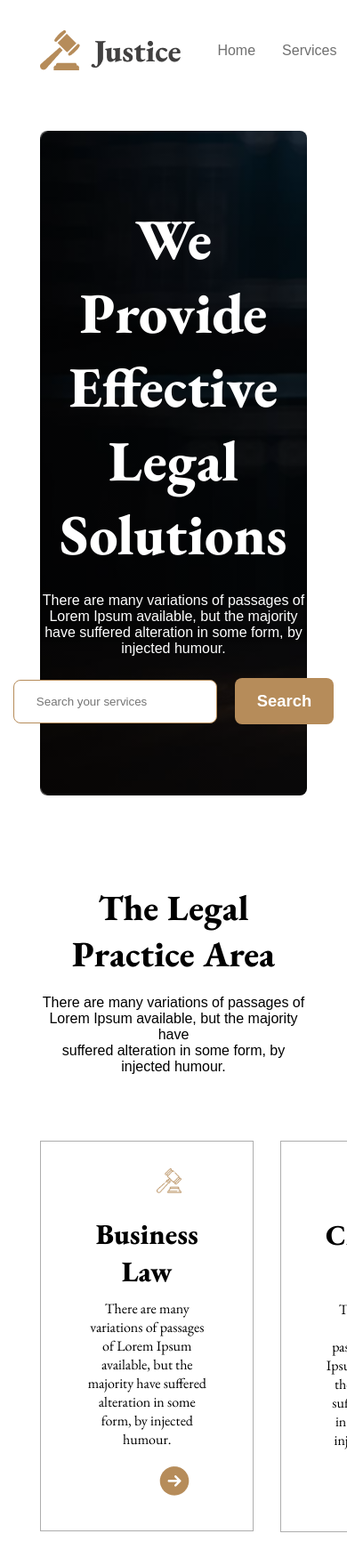
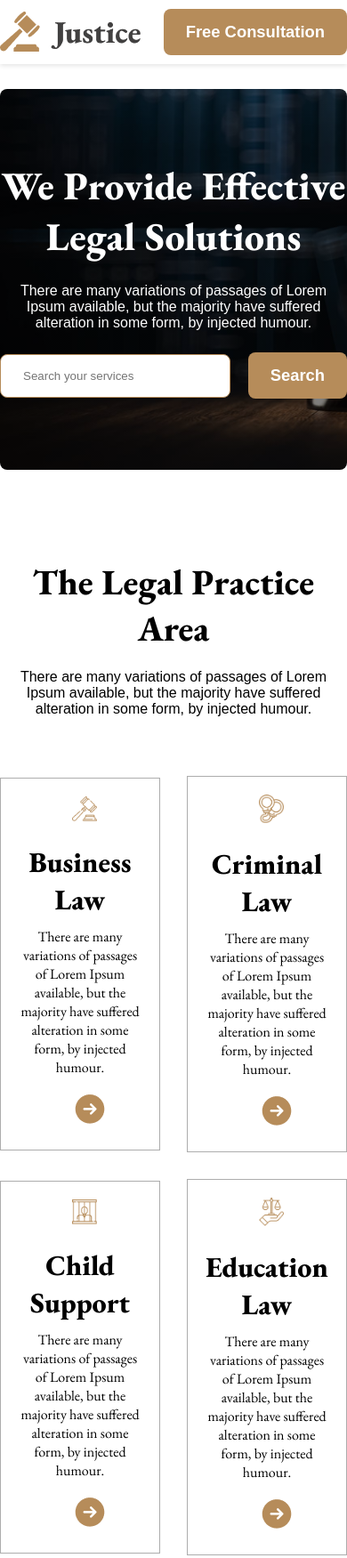
Before and after one commit to Mohammadsyedmostafa/legal-solution, a plain HTML site: page index.html in a window 390 px wide. Shown: the top 1751 px of the page at 89% size. Drawn offline with nearby package versions, Linux system fonts and the light colour scheme.

Commit message:
added some responcive

```diff
--- a/index.html
+++ b/index.html
@@ -10,8 +10,8 @@
     <header>
         <div class="logo display-flex">
             <img src="images/logo2.png" alt="">
-            <nav>
-                <ul class="nav-item display-flex poppins-regular">
+            <nav class="nav-item">
+                <ul class="display-flex poppins-regular">
                     <li><a href="#">Home</a></li>
                     <li><a href="#">Services</a></li>
                     <li><a href="#">Cases</a></li>
@@ -23,8 +23,8 @@
         </div>
         <!-- Hero section -->
          <div class="hero-section bg-image">
-            <h2 class="hero-title">We Provide Effective <br> Legal Solutions</h2>
-            <p class="hero-description poppins-regular">There are many variations of passages of Lorem Ipsum available, but the majority <br> have suffered alteration in some form, by injected humour.</p>
+            <h2 class="hero-title">We Provide Effective <br class="hide-for-mobile"> Legal Solutions</h2>
+            <p class="hero-description poppins-regular">There are many variations of passages of Lorem Ipsum available, but the majority <br class="hide-for-mobile"> have suffered alteration in some form, by injected humour.</p>
             <div class="sreach-ber display-flex">
                 <input class="sreach-ber-textber" type="text" placeholder="Search your services">
                 <button class="btn-primary">Search</button>
@@ -36,7 +36,7 @@
        <section>
             <div>
                 <h3 class="section-title">The Legal Practice Area</h3>
-                <p class="section-description">There are many variations of passages of Lorem Ipsum available, but the majority have <br> suffered alteration in some form, by injected humour.</p>
+                <p class="section-description">There are many variations of passages of Lorem Ipsum available, but the majority have <br class="hide-for-mobile"> suffered alteration in some form, by injected humour.</p>
             </div>
             <div class="practice-container display-flex">
                 <div class="practice-box">
@@ -83,19 +83,19 @@
        <section>
             <div>
                 <h3 class="section-title">What Our Client Say</h3>
-                <p class="section-description">There are many variations of passages of Lorem Ipsum available, but the majority have <br> suffered alteration in some form, by injected humour.</p>
+                <p class="section-description">There are many variations of passages of Lorem Ipsum available, but the majority have <br class="hide-for-mobile"> suffered alteration in some form, by injected humour.</p>
             </div>
             <div class="client-information bg-image">
                 <img src="" alt="">
                 <h3 class="client-name">Awlad Hossain</h3>
                 <h5 class="expariance">UI/UX Designer</h5>
-                <p class="client-description">Contrary to popular belief, Lorem Ipsum is not simply random text. It has roots in a piece of classical Latin <br>literature from 45 BC, making it over 2000 years old. Richard McClintock, a Latin professor at Hampden-Sydney <br>College in Virginia, looked up one of the more obscure Latin words, consectetur.</p>
+                <p class="client-description">Contrary to popular belief, Lorem Ipsum is not simply random text. It has roots in a piece of classical Latin <br class="hide-for-mobile">literature from 45 BC, making it over 2000 years old. Richard McClintock, a Latin professor at Hampden-Sydney <br class="hide-for-mobile"> College in Virginia, looked up one of the more obscure Latin words, consectetur.</p>
             </div>
        </section>
        <section>
             <div>
                 <h3 class="section-title">Frequently Asked Any Questions</h3>
-                <p class="section-description">There are many variations of passages of Lorem Ipsum available, but the majority have <br> suffered alteration in some form, by injected humour.</p>
+                <p class="section-description">There are many variations of passages of Lorem Ipsum available, but the majority have <br class="hide-for-mobile"> suffered alteration in some form, by injected humour.</p>
             </div>
             <div class=" ask-section display-flex">
                 <div class="ask-container">
@@ -114,7 +114,7 @@
         <section>
             <div>
                 <h3 class="section-title">Contact With Us</h3>
-                <p class="section-description">There are many variations of passages of Lorem Ipsum available, but the majority have <br> suffered alteration in some form, by injected humour.</p>
+                <p class="section-description">There are many variations of passages of Lorem Ipsum available, but the majority have <br class="hide-for-mobile"> suffered alteration in some form, by injected humour.</p>
             </div>
             <div class="contact-section display-flex">
                 <div class="contact-container">
--- a/styles/style.css
+++ b/styles/style.css
@@ -41,7 +41,15 @@ header,main{
 }
 /* header */
 .logo{
-    justify-content: space-between;
+    justify-content: space-around;
+    position: fixed;
+    top: 0;
+    left: 0;
+    width: 100%;
+    background-color: #ffffff;
+    z-index: 1000;
+    padding: 10px 0;
+    box-shadow: 0 2px 5px rgba(0, 0, 0, 0.1);
 }
 nav ul {
     gap: 30px;
@@ -54,7 +62,9 @@ nav ul li a{
     color: #707070;
 }
 /* hero section */
-
+.hero-section{
+    margin-top: 100px;
+}
 .hero-title{
     font-size: 4rem;
     font-weight: 800;
@@ -278,3 +288,36 @@ footer nav ul li a{
     border: none;
     padding-left: 10px;
 }
+
+/* responcive for smail device */
+@media screen and (max-width:576px){
+    body{
+        margin: 0;
+    }
+    .practice-box{
+        grid-template-columns: repeat(2, 1fr);
+    }
+    .contact-section{
+        flex-direction: column;
+    }
+    header,main{
+        width: 100%;
+        margin: 0 auto;
+    }
+    .logo{
+        justify-content: space-between;
+        position: none;
+    }
+    .hero-title{
+        font-size: 2.75rem;
+    }
+    .practice-item {
+        padding: 20px;
+    }
+    .practice-image, .frame{
+        margin-left: 60px;
+    }
+    .hide-for-mobile, .nav-item{
+        display: none;
+    }
+}
```
Also changed, not shown: 1 other file.
